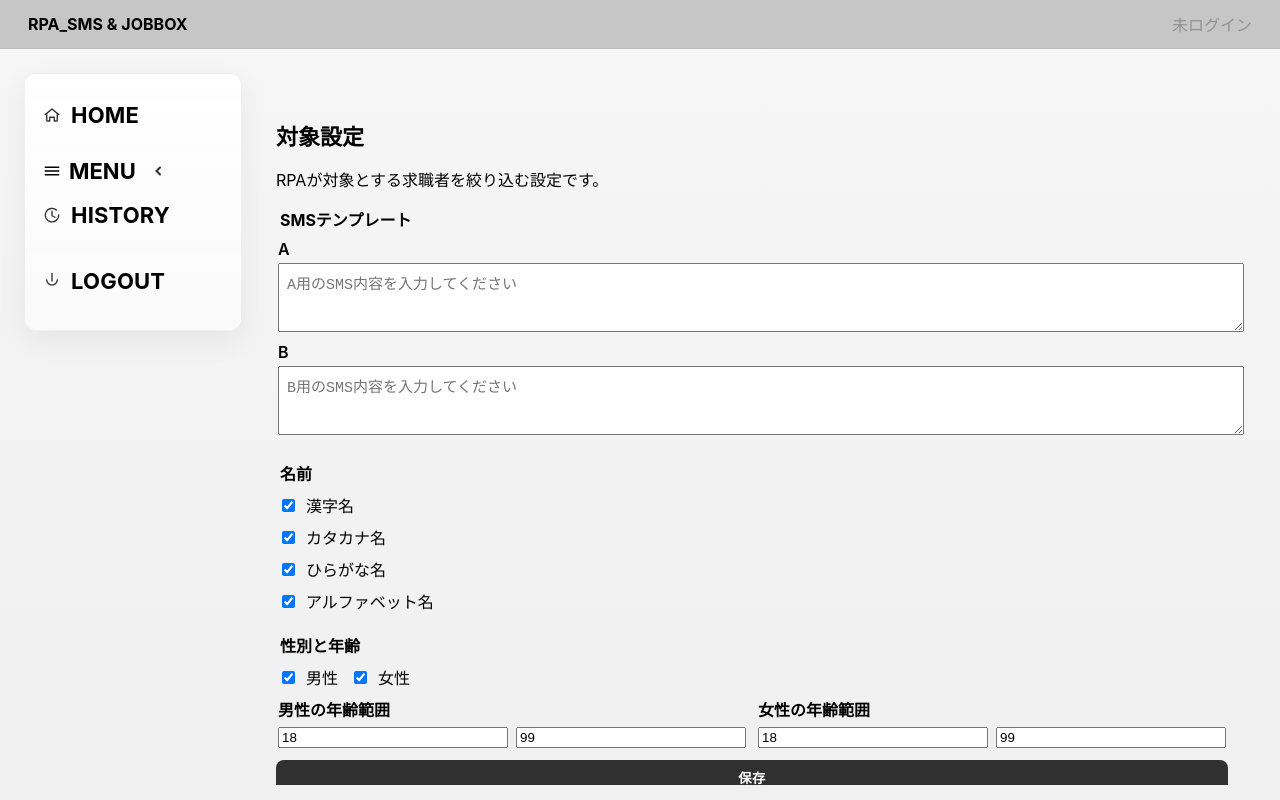
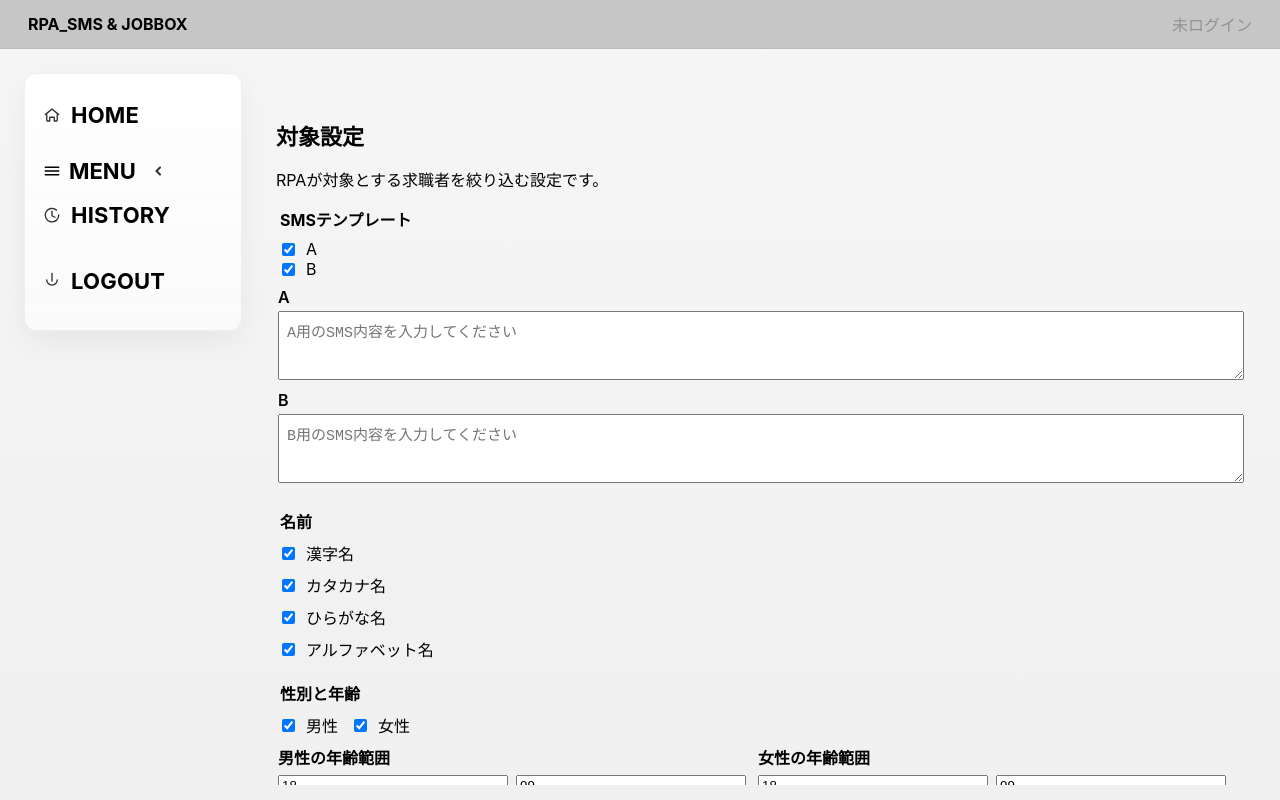
Before and after one commit to wangxiyue711/SMS_RPA_JOBBOX, a Next.js app: page /target-settings in a window 1280 px wide. Built offline with nearby package versions, Linux system fonts and the light colour scheme; no server answers.

Commit message:
AB模板的选择器

```diff
--- a/app/target-settings/page.tsx
+++ b/app/target-settings/page.tsx
@@ -40,6 +40,8 @@ export default function TargetSettingsPage() {
   });
   const [smsTemplateA, setSmsTemplateA] = useState("");
   const [smsTemplateB, setSmsTemplateB] = useState("");
+  const [smsUseA, setSmsUseA] = useState(true);
+  const [smsUseB, setSmsUseB] = useState(true);
   const [saved, setSaved] = useState(false);
   const [loaded, setLoaded] = useState(false);
   const [loading, setLoading] = useState(false);
@@ -80,6 +82,8 @@ export default function TargetSettingsPage() {
         });
         setSmsTemplateA(data.smsTemplateA ?? "");
         setSmsTemplateB(data.smsTemplateB ?? "");
+        setSmsUseA(data.smsUseA === undefined ? true : !!data.smsUseA);
+        setSmsUseB(data.smsUseB === undefined ? true : !!data.smsUseB);
       }
     } catch (e) {
       console.error("load target settings error", e);
@@ -116,6 +120,12 @@ export default function TargetSettingsPage() {
       const db = getFirestore();
       const uid = (user as any).uid;
       const docRef = doc(db, "accounts", uid, "target_settings", "settings");
+      // validate SMS template selection: at least one must be selected
+      if (!smsUseA && !smsUseB) {
+        alert("少なくとも1つのSMSテンプレートを選択してください（AまたはB）。");
+        setLoading(false);
+        return;
+      }
       console.log("Saving target settings for uid=", uid, {
         nameTypes,
         genders,
@@ -129,6 +139,8 @@ export default function TargetSettingsPage() {
           ageRanges,
           smsTemplateA,
           smsTemplateB,
+          smsUseA,
+          smsUseB,
           updatedAt: Date.now(),
         },
         { merge: true }
@@ -159,6 +171,24 @@ export default function TargetSettingsPage() {
           <legend style={{ fontWeight: 700, marginBottom: 8 }}>
             SMSテンプレート
           </legend>
+          <div style={{ marginBottom: 8 }}>
+            <label style={{ display: "flex", alignItems: "center", gap: 8 }}>
+              <input
+                type="checkbox"
+                checked={smsUseA}
+                onChange={(e) => setSmsUseA(e.target.checked)}
+              />
+              A
+            </label>
+            <label style={{ display: "flex", alignItems: "center", gap: 8 }}>
+              <input
+                type="checkbox"
+                checked={smsUseB}
+                onChange={(e) => setSmsUseB(e.target.checked)}
+              />
+              B
+            </label>
+          </div>
           <div style={{ marginBottom: 6 }}>
             <label
               style={{ fontWeight: 600, display: "block", marginBottom: 4 }}
@@ -359,7 +389,11 @@ export default function TargetSettingsPage() {
           </div>
         </fieldset>
 
-        <button className="btn" type="submit" disabled={loading}>
+        <button
+          className="btn"
+          type="submit"
+          disabled={loading || (!smsUseA && !smsUseB)}
+        >
           {loading ? "保存中..." : "保存"}
         </button>
         {saved && (
```
